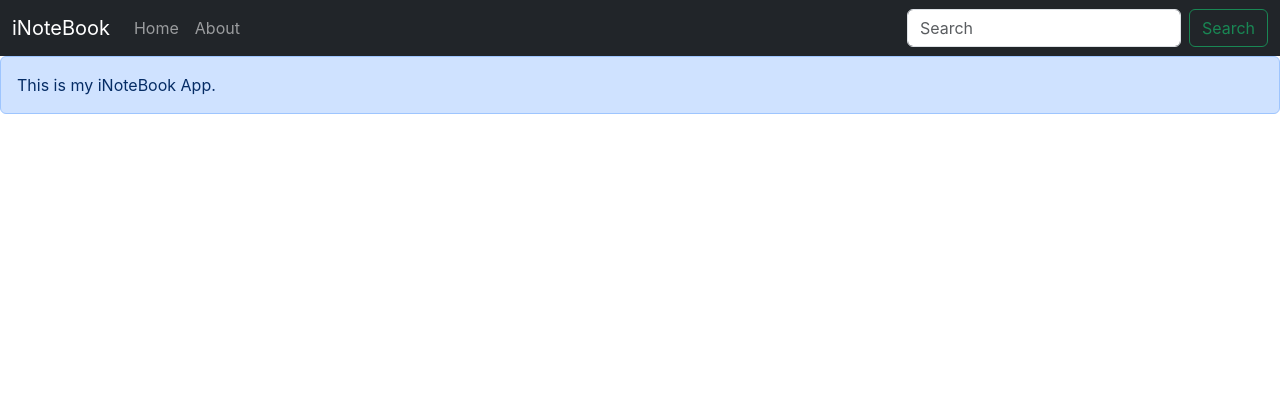
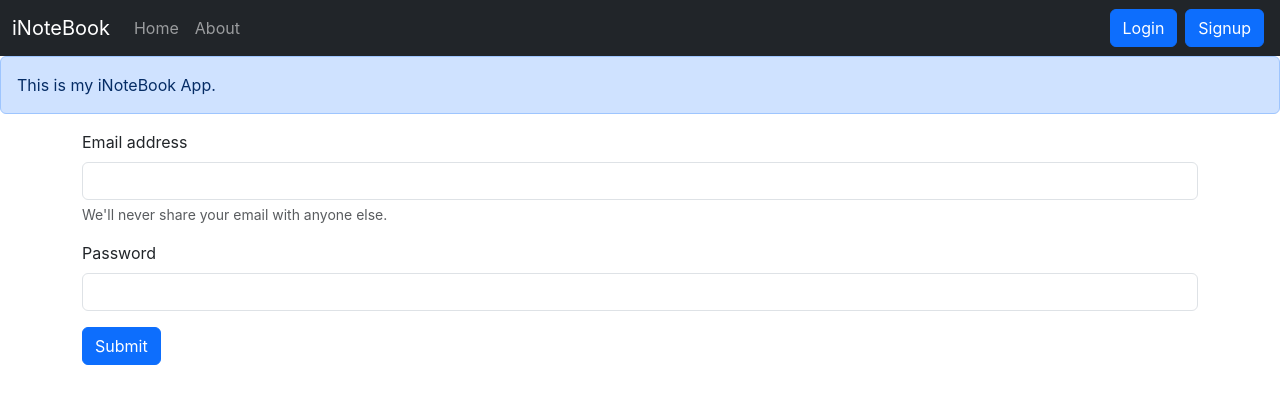
Before and after one commit to Fakher-Zaman/iNoteBook-App, a React (Create React App) app: page /login in a window 1280 px wide. Shown: the top 404 px of the page. Built offline with nearby package versions, Linux system fonts and the light colour scheme.

Commit message:
Adding Login Component to iNotebook

```diff
--- a/package.json
+++ b/package.json
@@ -11,7 +11,7 @@
     "npm": "^9.7.1",
     "react": "^18.2.0",
     "react-dom": "^18.2.0",
-    "react-router-dom": "^6.12.1",
+    "react-router-dom": "^6.13.0",
     "react-scripts": "5.0.1",
     "web-vitals": "^2.1.4"
   },
--- a/src/App.js
+++ b/src/App.js
@@ -9,6 +9,8 @@
 import About from './components/About';
 import NoteState from './context/notes/NoteState';
 import Alert from './components/Alert';
+import Login from './components/Login';
+import Signup from './components/Signup';
 
 function App() {
   return (
@@ -21,6 +23,8 @@
             <Routes>
               <Route exact path="/" element={<Home />}></Route>
               <Route exact path="/about" element={<About />}></Route>
+              <Route exact path="/login" element={<Login />}></Route>
+              <Route exact path="/login" element={<Signup />}></Route>
             </Routes>
           </div>
         </Router>
--- /dev/null
+++ b/src/components/Login.js
@@ -0,0 +1,53 @@
+import React, { useState } from 'react'
+import { useNavigate } from "react-router-dom"
+
+const Login = (props) => {
+    const [credentials, setCredentials] = useState({ email: "", password: "" })
+    let navigate = useNavigate();
+
+    const handleSubmit = async (e) => {
+        e.preventDefault();
+        const response = await fetch("http://localhost:5000/api/auths/login", {
+            method: 'POST',
+            headers: {
+                'Content-Type': 'application/json'
+            },
+            body: JSON.stringify({ email: credentials.email, password: credentials.password })
+        });
+        const json = await response.json()
+        console.log(json);
+        if (json.success) {
+            // Save the auth token and redirect
+            localStorage.setItem('token', json.authtoken);
+            navigate("/");
+
+        }
+        else {
+            alert("Invalid credentials");
+        }
+    }
+
+    const onChange = (e) => {
+        setCredentials({ ...credentials, [e.target.name]: e.target.value })
+    }
+
+    return (
+        <div>
+            <form onSubmit={handleSubmit}>
+                <div className="mb-3">
+                    <label htmlFor="email" className="form-label">Email address</label>
+                    <input type="email" className="form-control" value={credentials.email} onChange={onChange} id="email" name="email" aria-describedby="emailHelp" />
+                    <div id="emailHelp" className="form-text">We'll never share your email with anyone else.</div>
+                </div>
+                <div className="mb-3">
+                    <label htmlFor="password" className="form-label">Password</label>
+                    <input type="password" className="form-control" value={credentials.password} onChange={onChange} name="password" id="password" />
+                </div>
+
+                <button type="submit" className="btn btn-primary">Submit</button>
+            </form>
+        </div>
+    )
+}
+
+export default Login
--- a/src/components/Navbar.js
+++ b/src/components/Navbar.js
@@ -19,9 +19,9 @@
                             <Link className={`nav-link ${location.pathname === "/about" ? "active" : ""}`} to="/about">About</Link>
                         </li>
                     </ul>
-                    <form className="d-flex" role="search">
-                        <input className="form-control me-2" type="search" placeholder="Search" aria-label="Search" />
-                        <button className="btn btn-outline-success" type="submit">Search</button>
+                    <form className="d-flex">
+                        <Link className="btn btn-primary mx-1" to="/login" role="button">Login</Link>
+                        <Link className="btn btn-primary mx-1" to="/signup" role="button">Signup</Link>
                     </form>
                 </div>
             </div>
--- /dev/null
+++ b/src/components/Signup.js
@@ -0,0 +1,11 @@
+import React from 'react'
+
+const Signup = () => {
+    return (
+        <div>
+            I am signup
+        </div>
+    )
+}
+
+export default Signup
```
Also changed, not shown: 2 other files (tests, documents, lock files or other folders).
